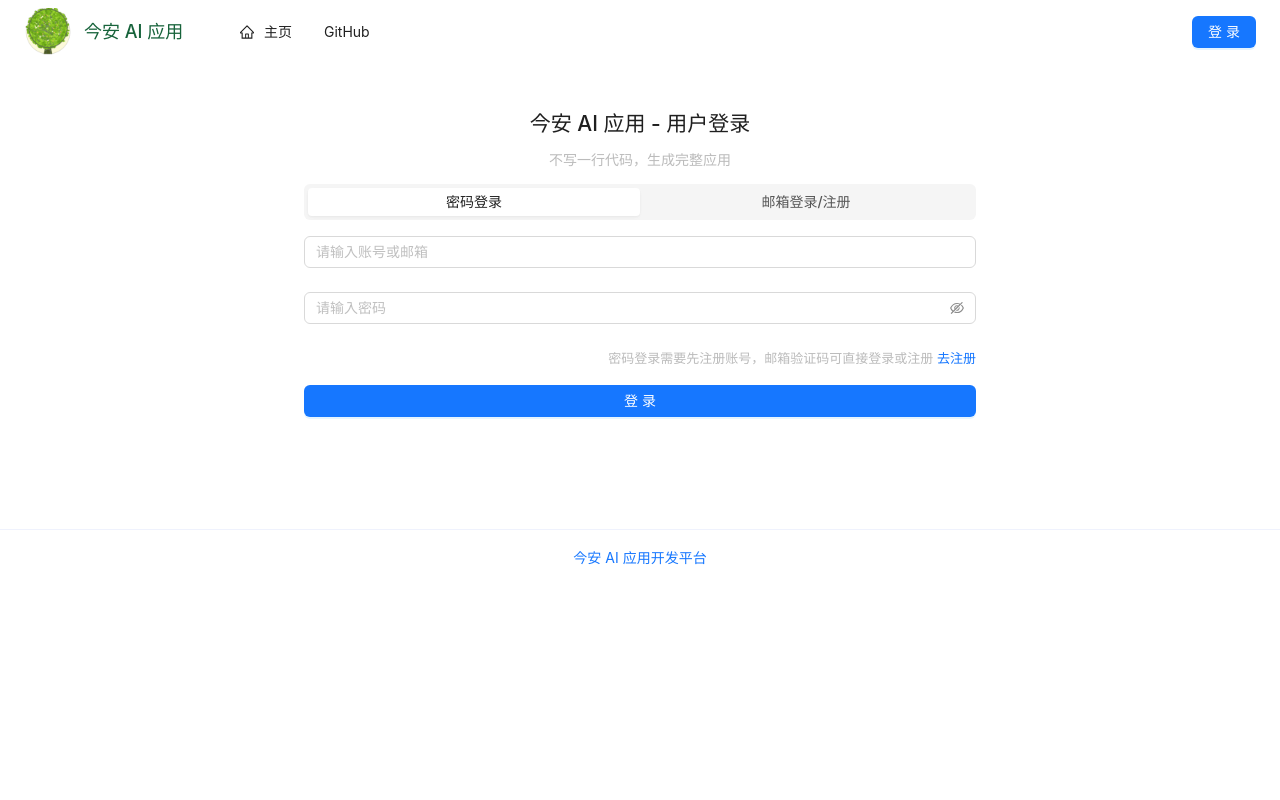
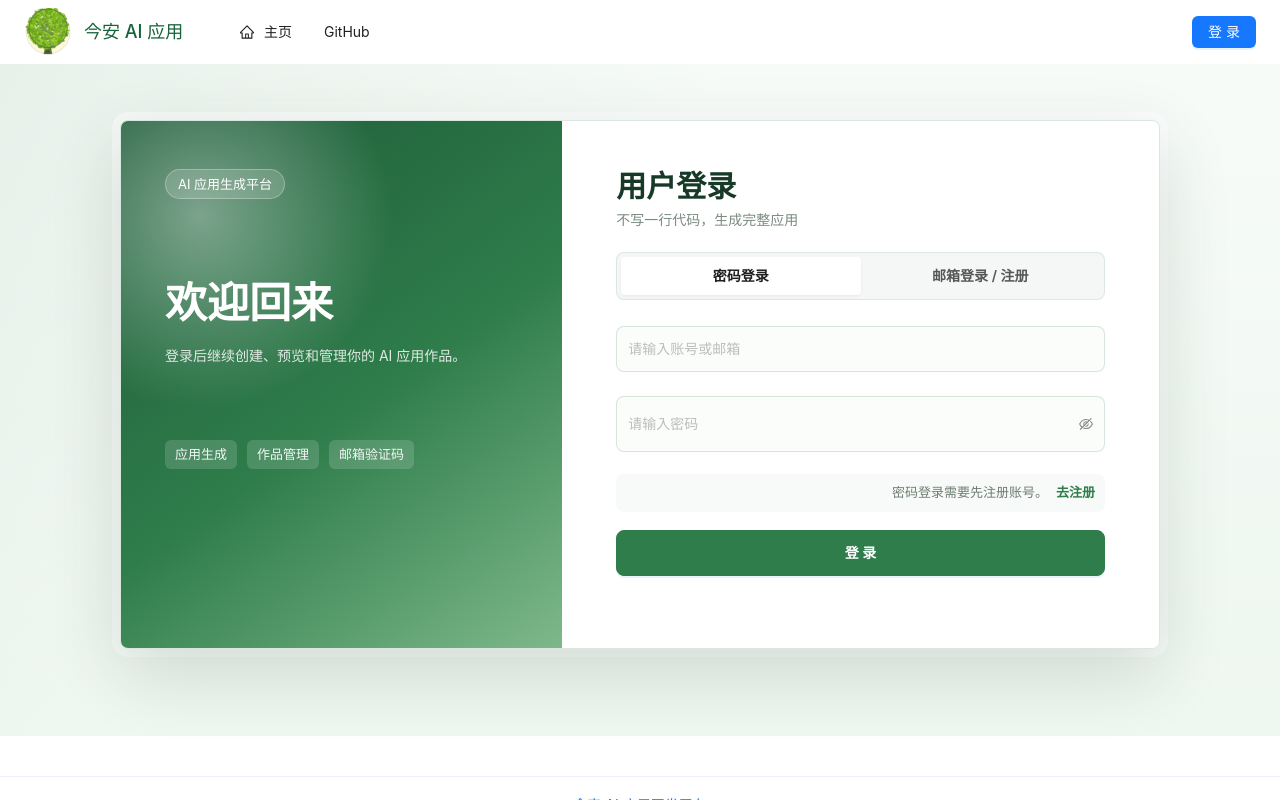
Before and after one commit to Li-Jinan/code-ai-agent, a Vue app in the folder code-ai-agent-frontend/: page /user/login in a window 1280 px wide. Built offline with nearby package versions, Linux system fonts and the light colour scheme; no server answers.

Commit message:
Polish login page layout and tips

```diff
--- a/code-ai-agent-frontend/src/pages/user/UserLoginPage.vue
+++ b/code-ai-agent-frontend/src/pages/user/UserLoginPage.vue
@@ -1,25 +1,38 @@
 <template>
   <div id="userLoginPage">
-    <h2 class="title">今安 AI 应用 - 用户登录</h2>
+    <section class="login-shell">
+      <div class="login-copy">
+        <div class="copy-badge">AI 应用生成平台</div>
+        <h1>欢迎回来</h1>
+        <p>登录后继续创建、预览和管理你的 AI 应用作品。</p>
+        <div class="copy-points">
+          <span>应用生成</span>
+          <span>作品管理</span>
+          <span>邮箱验证码</span>
+        </div>
+      </div>
+
+      <div class="login-card">
+        <div class="login-card-header">
+          <h2 class="title">用户登录</h2>
           <div class="desc">不写一行代码，生成完整应用</div>
+        </div>
+
         <a-segmented
           v-model:value="loginMode"
           class="login-mode"
           :options="[
             { label: '密码登录', value: 'password' },
-        { label: '邮箱登录/注册', value: 'emailCode' },
+            { label: '邮箱登录 / 注册', value: 'emailCode' },
           ]"
         />
+
         <a-form :model="loginFormModel" name="basic" autocomplete="off" @finish="handleSubmit">
-      <a-form-item
-        v-if="loginMode === 'password'"
-        name="userAccount"
-        :rules="[{ required: true, message: '请输入账号或邮箱' }]"
-      >
+          <template v-if="loginMode === 'password'">
+            <a-form-item name="userAccount" :rules="[{ required: true, message: '请输入账号或邮箱' }]">
               <a-input v-model:value="formState.userAccount" placeholder="请输入账号或邮箱" />
             </a-form-item>
             <a-form-item
-        v-if="loginMode === 'password'"
               name="userPassword"
               :rules="[
                 { required: true, message: '请输入密码' },
@@ -28,8 +41,14 @@
             >
               <a-input-password v-model:value="formState.userPassword" placeholder="请输入密码" />
             </a-form-item>
+            <div class="mode-tip">
+              <span>密码登录需要先注册账号。</span>
+              <RouterLink to="/user/register">去注册</RouterLink>
+            </div>
+          </template>
+
+          <template v-else>
             <a-form-item
-        v-if="loginMode === 'emailCode'"
               name="userEmail"
               :rules="[
                 { required: true, message: '请输入邮箱' },
@@ -38,11 +57,7 @@
             >
               <a-input v-model:value="emailCodeForm.userEmail" placeholder="请输入邮箱" />
             </a-form-item>
-      <a-form-item
-        v-if="loginMode === 'emailCode'"
-        name="emailCode"
-        :rules="[{ required: true, message: '请输入验证码' }]"
-      >
+            <a-form-item name="emailCode" :rules="[{ required: true, message: '请输入验证码' }]">
               <a-input v-model:value="emailCodeForm.emailCode" placeholder="请输入验证码">
                 <template #addonAfter>
                   <a-button
@@ -57,11 +72,10 @@
                 </template>
               </a-input>
             </a-form-item>
-      <div class="tips">
-        密码登录需要先注册账号，邮箱验证码可直接登录或注册
-        <RouterLink to="/user/register">去注册</RouterLink>
+            <div class="mode-tip">
+              <span>邮箱验证码可直接登录；邮箱未注册时会自动创建账号。</span>
             </div>
-      <a-form-item v-if="loginMode === 'emailCode'" class="agreement-item">
+            <a-form-item class="agreement-item">
               <a-checkbox v-model:checked="agreementChecked">
                 我已阅读并同意
                 <a-button type="link" class="agreement-link" @click.prevent="showAgreement">
@@ -69,12 +83,16 @@
                 </a-button>
               </a-checkbox>
             </a-form-item>
+          </template>
+
           <a-form-item>
-        <a-button type="primary" html-type="submit" style="width: 100%" :loading="submitLoading">
+            <a-button type="primary" html-type="submit" class="submit-button" :loading="submitLoading">
               {{ loginMode === 'emailCode' ? '登录 / 注册' : '登录' }}
             </a-button>
           </a-form-item>
         </a-form>
+      </div>
+    </section>
   </div>
 </template>
 <script lang="ts" setup>
@@ -224,28 +242,109 @@ onUnmounted(() => {
 
 <style scoped>
 #userLoginPage {
-  background: white;
-  max-width: 720px;
-  padding: 24px;
-  margin: 24px auto;
+  min-height: calc(100vh - 128px);
+  padding: 56px 24px 72px;
+  background:
+    linear-gradient(135deg, rgba(47, 125, 75, 0.08), transparent 38%),
+    linear-gradient(180deg, #f7fbf8 0%, #eef7f0 100%);
+}
+
+.login-shell {
+  display: grid;
+  grid-template-columns: minmax(280px, 0.85fr) minmax(420px, 1.15fr);
+  gap: 0;
+  max-width: 1040px;
+  margin: 0 auto;
+  overflow: hidden;
+  border: 1px solid rgba(47, 125, 75, 0.18);
+  border-radius: 8px;
+  background: rgba(255, 255, 255, 0.96);
+  box-shadow:
+    0 24px 70px rgba(23, 58, 40, 0.16),
+    0 0 0 8px rgba(255, 255, 255, 0.52);
+}
+
+.login-copy {
+  min-height: 520px;
+  padding: 48px 44px;
+  background:
+    radial-gradient(circle at 18% 18%, rgba(255, 255, 255, 0.4), transparent 34%),
+    linear-gradient(145deg, #1d5b38 0%, #2f7d4b 54%, #7eb88a 100%);
+  color: #fff;
+}
+
+.copy-badge {
+  display: inline-flex;
+  align-items: center;
+  height: 30px;
+  padding: 0 12px;
+  border-radius: 999px;
+  background: rgba(255, 255, 255, 0.16);
+  border: 1px solid rgba(255, 255, 255, 0.28);
+  font-size: 13px;
+  margin-bottom: 80px;
+}
+
+.login-copy h1 {
+  margin: 0 0 18px;
+  font-size: 42px;
+  line-height: 1.12;
+  font-weight: 700;
+  letter-spacing: 0;
+}
+
+.login-copy p {
+  max-width: 310px;
+  margin: 0;
+  color: rgba(255, 255, 255, 0.84);
+  line-height: 1.7;
+}
+
+.copy-points {
+  display: flex;
+  flex-wrap: wrap;
+  gap: 10px;
+  margin-top: 72px;
+}
+
+.copy-points span {
+  padding: 7px 10px;
+  border-radius: 6px;
+  background: rgba(255, 255, 255, 0.15);
+  color: rgba(255, 255, 255, 0.92);
+  font-size: 13px;
+}
+
+.login-card {
+  padding: 48px 54px;
+  background: #fff;
+}
+
+.login-card-header {
+  margin-bottom: 24px;
 }
 
 .title {
-  text-align: center;
-  margin-bottom: 16px;
+  margin: 0 0 8px;
+  color: #173a28;
+  font-size: 30px;
+  font-weight: 700;
+  text-align: left;
 }
 
 .desc {
-  text-align: center;
-  color: #bbb;
-  margin-bottom: 16px;
+  color: #7b8b80;
+  margin-bottom: 0;
 }
 
 .login-mode {
   display: flex;
   width: 100%;
   padding: 4px;
-  margin-bottom: 16px;
+  margin-bottom: 26px;
+  border: 1px solid rgba(47, 125, 75, 0.12);
+  border-radius: 8px;
+  background: #f4f7f5;
 }
 
 .login-mode :deep(.ant-segmented-group) {
@@ -261,29 +360,121 @@ onUnmounted(() => {
 
 .login-mode :deep(.ant-segmented-item-label) {
   width: 100%;
+  min-height: 38px;
+  line-height: 38px;
   padding: 0 12px;
   text-align: center;
-  font-weight: 500;
+  font-weight: 600;
+}
+
+#userLoginPage :deep(.ant-input),
+#userLoginPage :deep(.ant-input-affix-wrapper),
+#userLoginPage :deep(.ant-input-group-addon) {
+  border-color: rgba(47, 125, 75, 0.18);
+}
+
+#userLoginPage :deep(.ant-input),
+#userLoginPage :deep(.ant-input-affix-wrapper) {
+  min-height: 46px;
+  border-radius: 8px;
+  background: #fbfdfb;
+}
+
+#userLoginPage :deep(.ant-input-group .ant-input) {
+  border-radius: 8px 0 0 8px;
+}
+
+#userLoginPage :deep(.ant-input-group-addon) {
+  border-radius: 0 8px 8px 0;
+  background: #f7faf8;
 }
 
 .code-button {
-  height: 22px;
-  padding: 0;
+  height: 28px;
+  padding: 0 4px;
+  color: #2f7d4b;
+  font-weight: 600;
 }
 
-.tips {
-  text-align: right;
-  color: #bbb;
+.mode-tip {
+  display: flex;
+  align-items: center;
+  justify-content: flex-end;
+  gap: 8px;
+  min-height: 38px;
+  margin: -2px 0 18px;
+  padding: 8px 10px;
+  border-radius: 8px;
+  background: #f7faf8;
+  color: #6d7d72;
   font-size: 13px;
-  margin-bottom: 16px;
+}
+
+.mode-tip a {
+  color: #2f7d4b;
+  font-weight: 600;
 }
 
 .agreement-item {
-  margin-bottom: 16px;
+  margin: 0 0 16px;
 }
 
 .agreement-link {
   height: auto;
   padding: 0 2px;
+  color: #2f7d4b;
+}
+
+.submit-button {
+  width: 100%;
+  height: 46px;
+  border-radius: 8px;
+  background: #2f7d4b;
+  border-color: #2f7d4b;
+  font-weight: 600;
+}
+
+.submit-button:hover {
+  background: #25673e;
+  border-color: #25673e;
+}
+
+@media (max-width: 860px) {
+  #userLoginPage {
+    padding: 28px 16px 52px;
+  }
+
+  .login-shell {
+    grid-template-columns: 1fr;
+  }
+
+  .login-copy {
+    min-height: auto;
+    padding: 30px;
+  }
+
+  .copy-badge {
+    margin-bottom: 32px;
+  }
+
+  .login-copy h1 {
+    font-size: 32px;
+  }
+
+  .copy-points {
+    margin-top: 28px;
+  }
+
+  .login-card {
+    padding: 32px 24px;
+  }
+}
+
+@media (max-width: 560px) {
+  .mode-tip {
+    align-items: flex-start;
+    justify-content: flex-start;
+    flex-direction: column;
+  }
 }
 </style>
```
Lines whose indentation alone changed are shown as unchanged.
